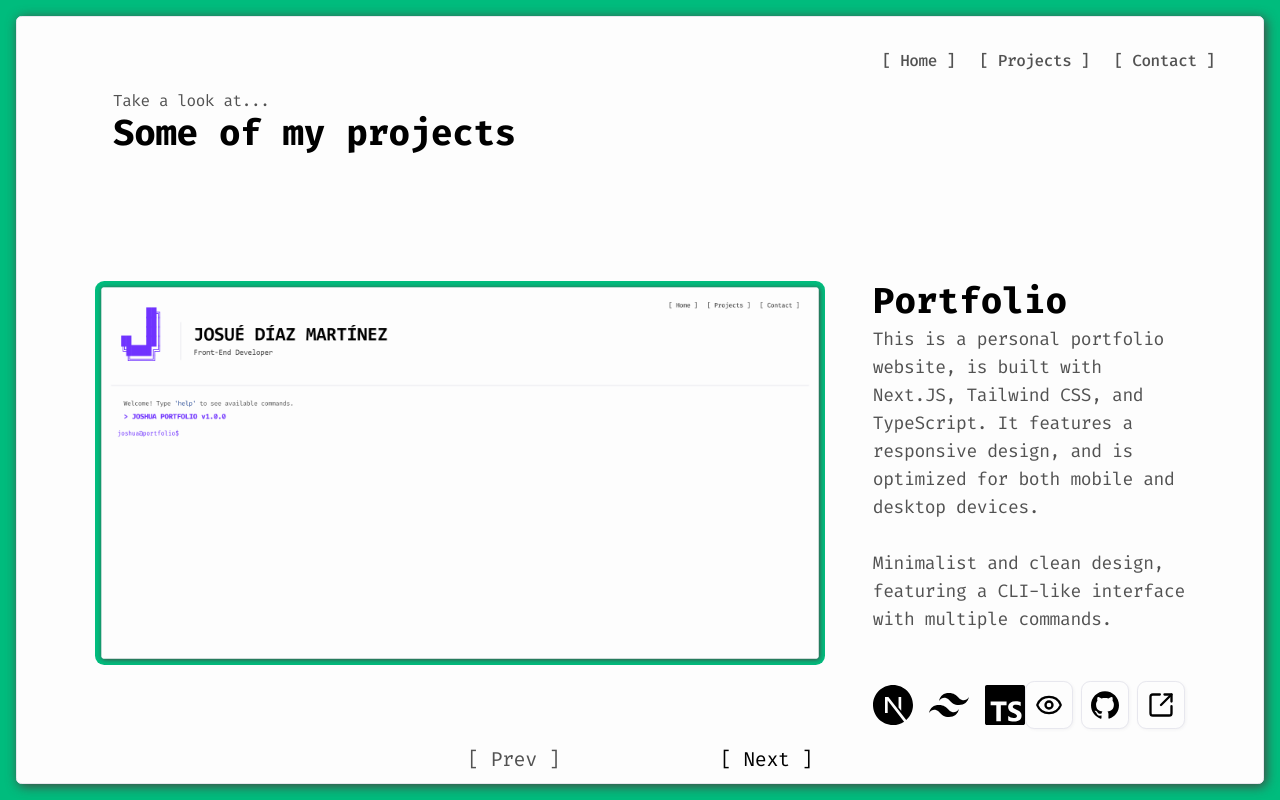
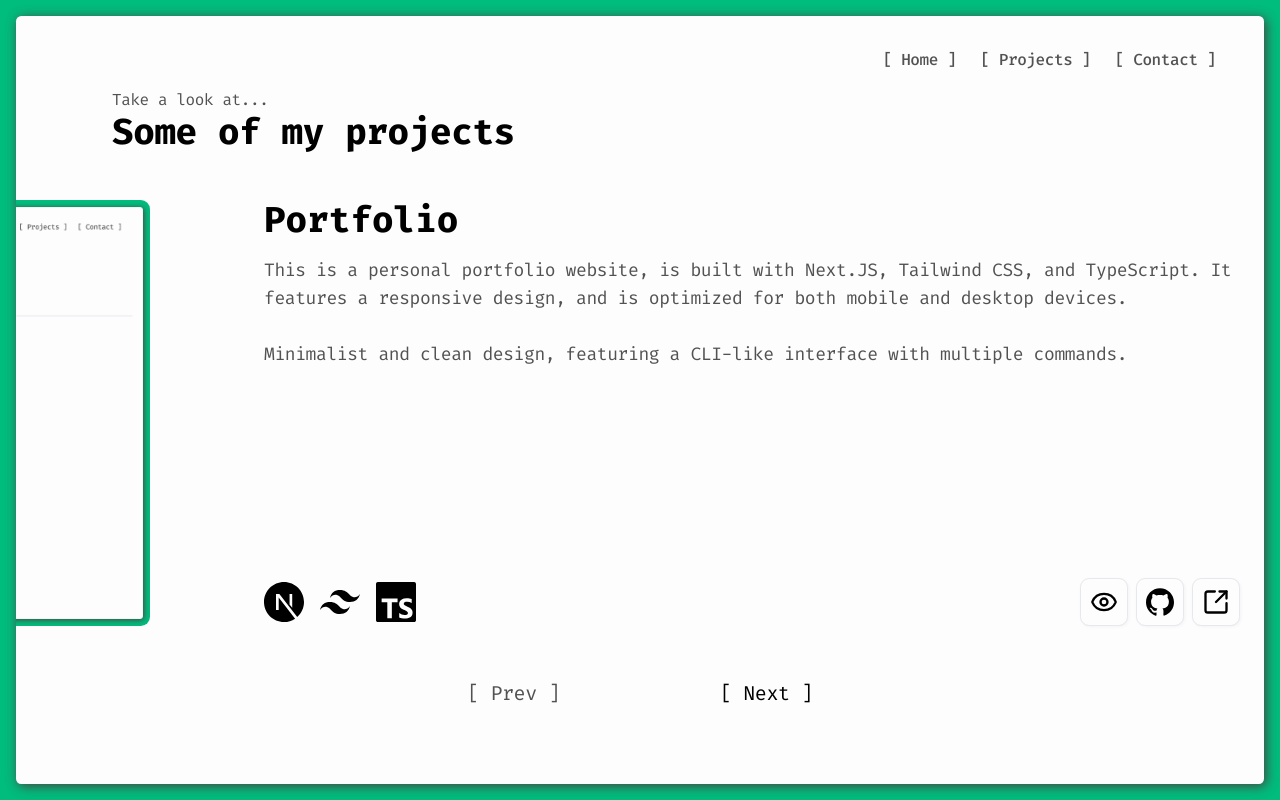
Before and after one commit to ElJoshua08/portfolio, a Next.js app: page /projects in a window 1280 px wide. Built offline with nearby package versions, Linux system fonts and the light colour scheme.

Commit message:
CDhange projects layout (Not finished yet, and new ideas)

```diff
--- /dev/null
+++ b/app/(app)/projects/[projectId]/page.tsx
@@ -0,0 +1,3 @@
+export default function ProjectPage() {
+  return <div>This is a project page</div>;
+}
--- a/app/(app)/projects/_components/project.tsx
+++ b/app/(app)/projects/_components/project.tsx
@@ -22,10 +22,11 @@ export const Project = ({ project }: { project: ProjectType }) => {
   const { resolvedTheme } = useTheme();
 
   return (
-    <div className="flex flex-row items-start justify-center gap-x-12 w-full h-96">
+    <div className="flex flex-row items-start justify-center gap-x-12 w-full h-full">
+      <div className="w-44 h-full relative">
         <Dialog>
-        <DialogTrigger className="cursor-pointer group relative h-full w-full">
-          <div className="relative h-full aspect-19/10">
+          <DialogTrigger className="cursor-pointer group h-full w-full -translate-x-[700px]">
+            <div className="relative h-full aspect-19/10 ">
               <Image
                 src={
                   project.images[resolvedTheme as "dark" | "light"].thumbnails
@@ -56,9 +57,10 @@ export const Project = ({ project }: { project: ProjectType }) => {
             </div>
           </DialogContent>
         </Dialog>
+        </div>
 
       <div className="flex flex-col items-start justify-between gap-y-12 w-full min-h-full ">
-        <header className="flex flex-col gap-y-1">
+        <header className="flex flex-col gap-y-4">
           <h2 className="font-bold text-4xl tracking-wide">{project.title}</h2>
           <p className="text-lg text-muted-foreground whitespace-pre-line">
             {project.description}
--- a/app/(app)/projects/page.tsx
+++ b/app/(app)/projects/page.tsx
@@ -16,7 +16,7 @@ export default function ProjectsPage() {
         <h1 className="font-bold text-4xl text-center">Some of my projects</h1>
       </header>
 
-      <section className="w-full h-full flex items-center justify-start py-20 px-30 flex-col gap-y-20">
+      <section className="w-full h-full flex items-center justify-start flex-col">
         <Project
           project={{
             title: "Portfolio",
@@ -63,7 +63,7 @@ export default function ProjectsPage() {
           }}
         />
 
-        <div className="flex w-full items-center justify-center gap-x-40">
+        <div className="flex w-full items-center justify-center gap-x-40 h-44">
           <button
             className="text-xl cursor-pointer disabled:text-muted-foreground"
             disabled
--- a/components/page-content.tsx
+++ b/components/page-content.tsx
@@ -39,7 +39,7 @@ export const PageContent = ({
   return (
     <main className="h-dvh w-full p-4">
       <div
-        className={`h-full w-full flex flex-col shadow-xl rounded-sm overflow-hidden bg-card backdrop-blur-3xl border transition-all duration-700 p-6 relative ${
+        className={`h-full w-full flex flex-col shadow-xl rounded-sm overflow-hidden bg-card transition-all duration-700 p-6 relative ${
           showContent
             ? "opacity-100 translate-y-0 backdrop-blur-3xl"
             : "opacity-0 translate-y-4 backdrop-blur-none"
```
Also changed, not shown: 1 other file (tests, documents, lock files or other folders). Lines whose indentation alone changed are shown as unchanged.
